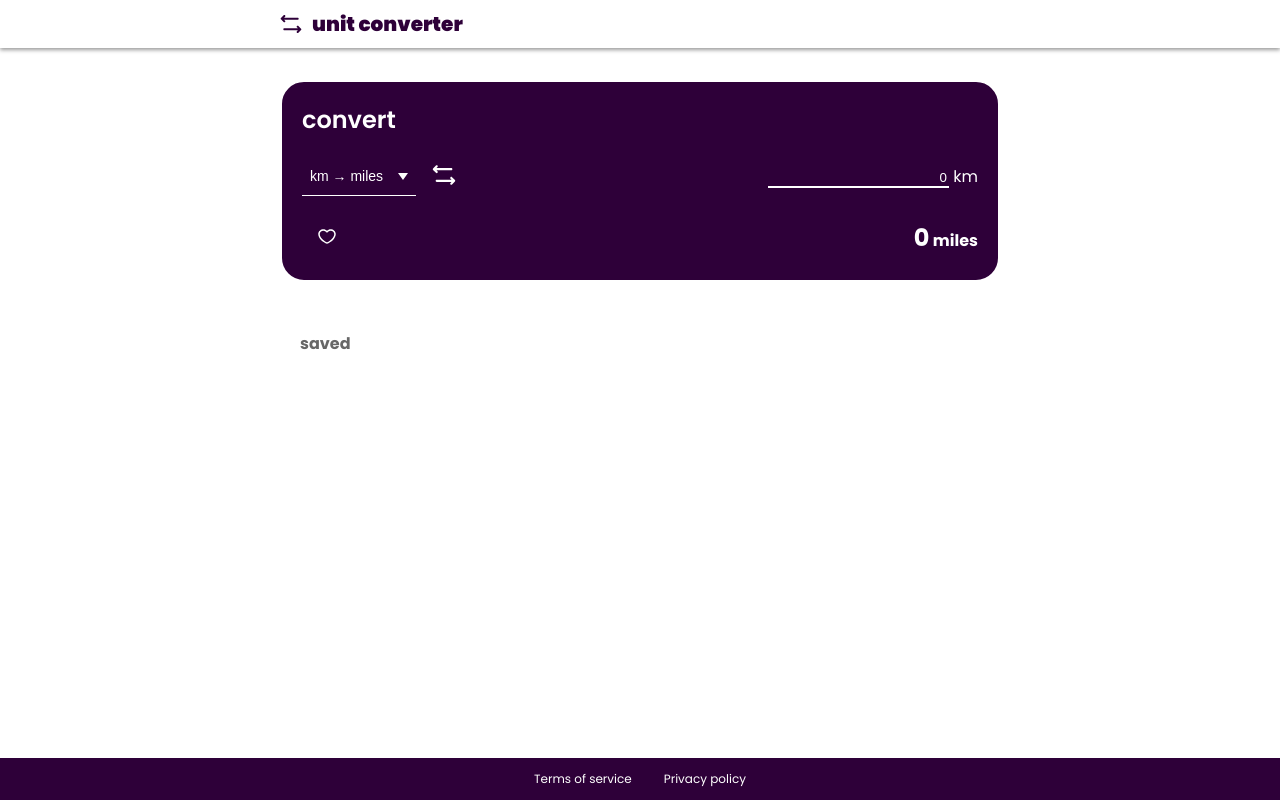
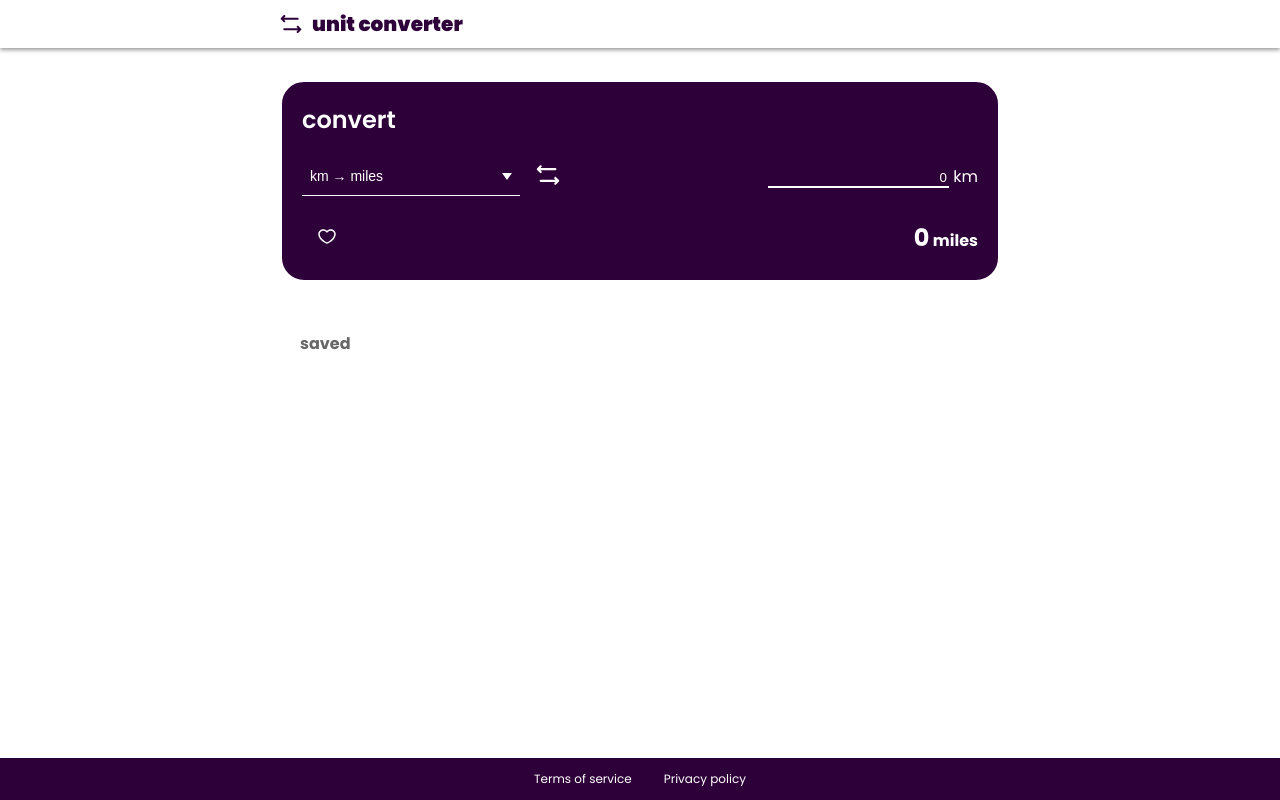
Before and after one commit to raulfabra/prueba-oxygen, a React (Create React App) app in the folder unit-converter/: page / in a window 1280 px wide. Built offline with nearby package versions, Linux system fonts and the light colour scheme.

Commit message:
mod app.css

```diff
--- a/unit-converter/src/App.css
+++ b/unit-converter/src/App.css
@@ -79,8 +79,7 @@ select#opciones {
     line-height: 21px;
 
     padding: 8px;
-    width: 100%;
-    /* max-width: 218px; */
+    width: 218px;
 
     color: #FFFFFF;
     background-color: transparent;
```
